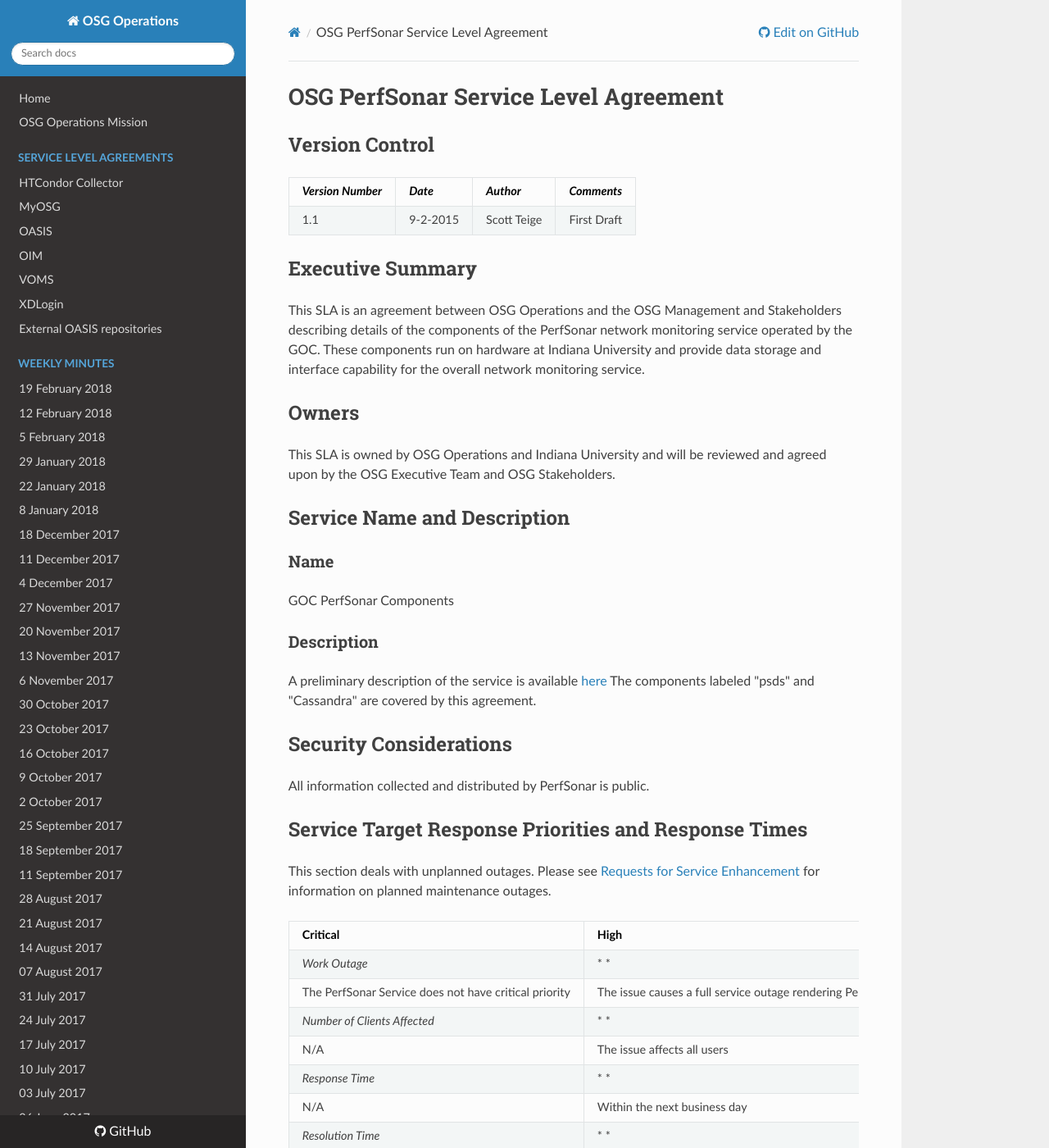
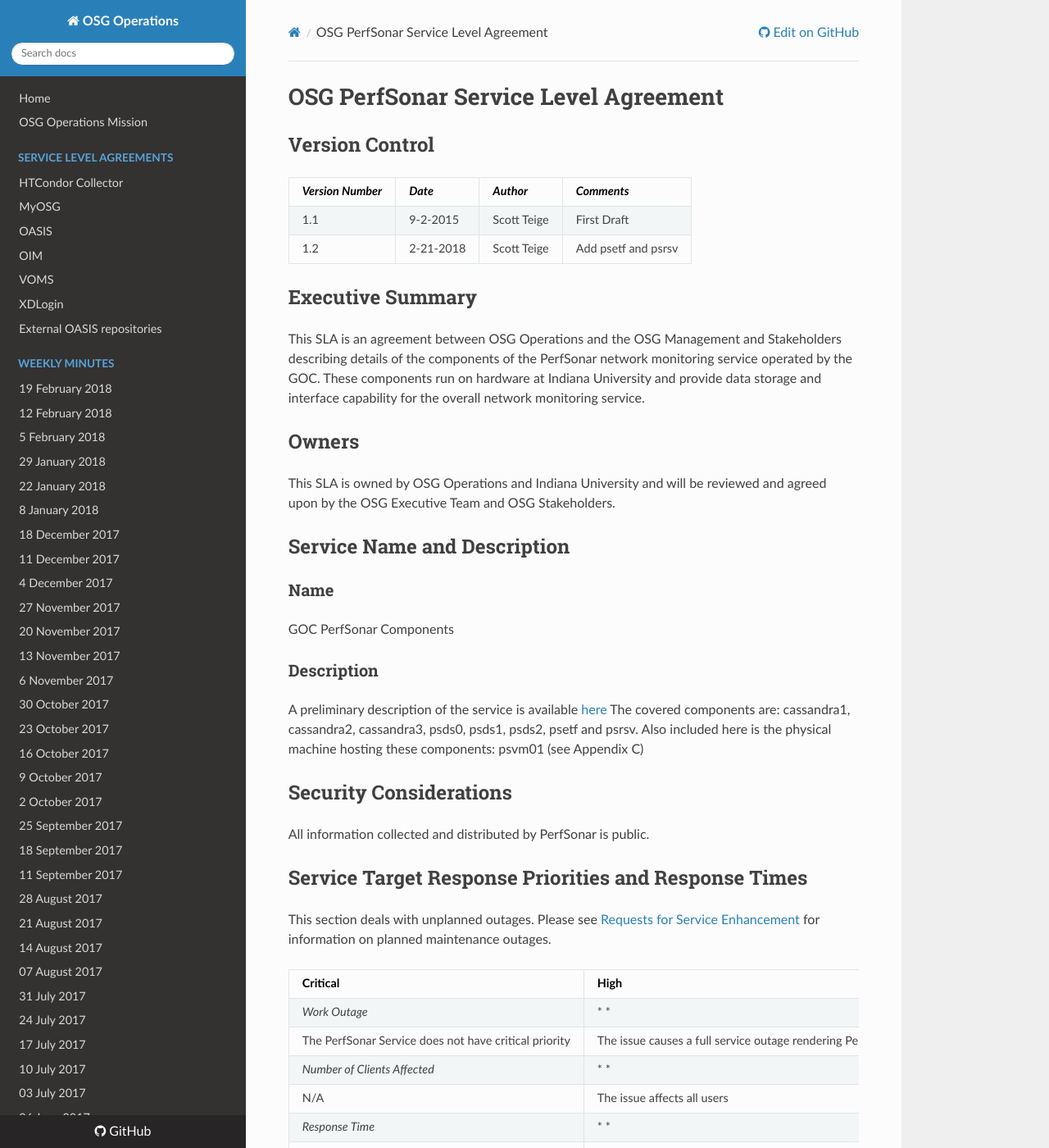
Before and after one commit to osg-htc/operations, an MkDocs documentation site: the page built from docs/SLA/perfsonar.md, in a window 1280 px wide and 1400 px high. Shown: the whole window at 82% size. Built offline with MkDocs 1.6.1, drawn with Linux system fonts in a browser that asks for light colours; nearby versions of some CDN libraries; old or Windows-style settings are respelled for this version of MkDocs.

Commit message:
Update perfsonar.md

```diff
--- a/docs/SLA/perfsonar.md
+++ b/docs/SLA/perfsonar.md
@@ -4,6 +4,7 @@
 | *Version Number* | *Date* | *Author* | *Comments* |
 | ---------------- | ------ | -------- | ---------- |
 | 1.1 | 9-2-2015 | Scott Teige | First Draft |
+| 1.2 | 2-21-2018 | Scott Teige | Add psetf and psrsv |
 
 
 
@@ -19,10 +20,9 @@
 ## Service Name and Description
 ### Name
 GOC PerfSonar Components
-
 ### Description
-A preliminary description of the service is available [here](https://docs.google.com/document/d/1l144BSo-88M0cLMMjKcKMIE-Q5s21X-w3lYl-0Pn_08/edit#heading=h.n5qqmobbm4g4) The components
-labeled "psds" and "Cassandra" are covered by this agreement.
+A preliminary description of the service is available [here](https://docs.google.com/document/d/1l144BSo-88M0cLMMjKcKMIE-Q5s21X-w3lYl-0Pn_08/edit#heading=h.n5qqmobbm4g4) The covered components
+are: cassandra1, cassandra2, cassandra3, psds0, psds1, psds2, psetf and psrsv. Also included here is the physical machine hosting these components: psvm01 (see Appendix C)
 
 ## Security Considerations
 
```
